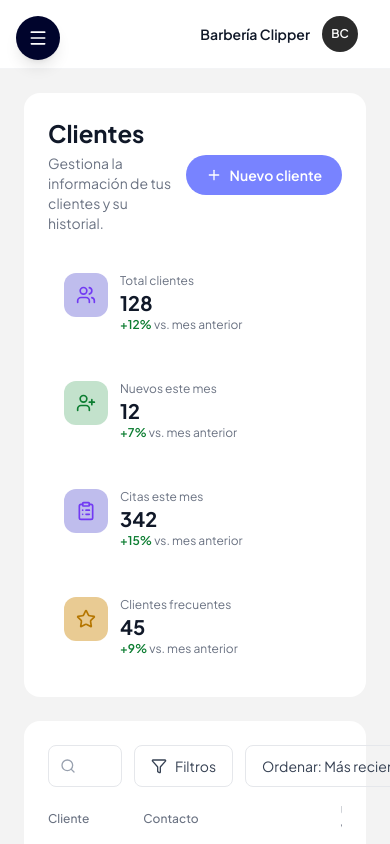
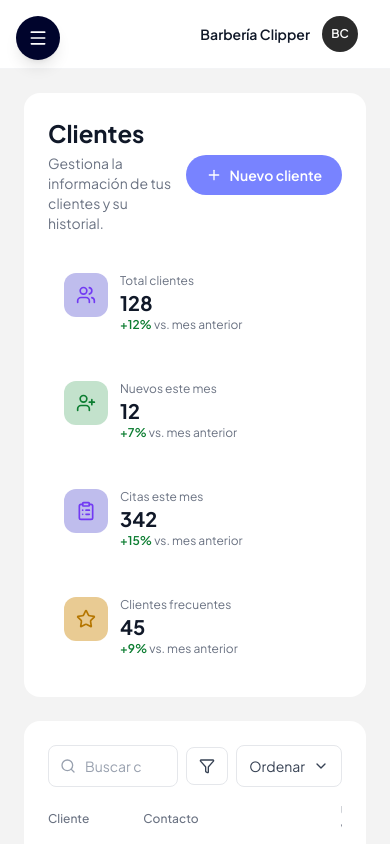
Before and after one commit to AndresRios123/Clipper-frontend, a React (Vite) app: page /clientes in a window 390 px wide. Built offline with nearby package versions, Linux system fonts and the light colour scheme.

Commit message:
filtros de busqueda de clientes ahora responsive

```diff
--- a/src/components/ClientsView/ClientslistSection.tsx
+++ b/src/components/ClientsView/ClientslistSection.tsx
@@ -9,33 +9,40 @@ const ClientsListSection = () => {
   return (
     <div className="bg-white rounded-2xl p-6 flex flex-col gap-4">
       {/* Barra de búsqueda + filtros + ordenar */}
-      <div className="flex items-center gap-3">
+      <div className="flex items-center gap-2">
         <SearchInput
           value={searchTerm}
           onChange={setSearchTerm}
           placeholder="Buscar cliente por nombre, teléfono o correo..."
-          className="flex-1"
+          className="flex-1 min-w-0"
         />
 
+        <div className="flex items-center gap-2 flex-shrink-0">
           <button
             type="button"
-          className="flex items-center gap-2 border border-gray-200 rounded-lg px-4 py-2.5 text-sm text-gray-700 hover:bg-gray-50 transition-colors flex-shrink-0"
+            className="flex items-center gap-2 border border-gray-200 rounded-lg px-3 py-2.5 text-sm text-gray-700 hover:bg-gray-50 transition-colors"
           >
             <Filter size={16} />
-          Filtros
+            <span className="hidden sm:inline">Filtros</span>
           </button>
 
           <button
             type="button"
-          className="flex items-center gap-2 border border-gray-200 rounded-lg px-4 py-2.5 text-sm text-gray-700 hover:bg-gray-50 transition-colors flex-shrink-0"
+            className="flex items-center gap-2 border border-gray-200 rounded-lg px-3 py-2.5 text-sm text-gray-700 hover:bg-gray-50 transition-colors"
           >
-          Ordenar: Más recientes
+            <span className="hidden sm:inline">Ordenar: Más recientes</span>
+            <span className="sm:hidden">Ordenar</span>
             <ChevronDown size={16} />
           </button>
         </div>
+      </div>
 
-      {/* Tabla de clientes + paginación */}
+      {/* Tabla de clientes + paginación:
+          -mx-6 px-6 permite que el scroll horizontal use todo el ancho
+          de la tarjeta sin quedar recortado por el rounded-2xl del padre */}
+      <div className="-mx-6 px-6">
         <ClientsTable />
+      </div>
     </div>
   );
 };
--- a/src/components/Datatable/DataTable.tsx
+++ b/src/components/Datatable/DataTable.tsx
@@ -107,12 +107,12 @@ function DataTable<T>({
 
       {/* Footer: conteo + paginación */}
       {totalItems > 0 && (
-        <div className="flex items-center justify-between gap-4 pt-1">
-          <p className="text-xs text-gray-500">
+        <div className="flex flex-col sm:flex-row sm:items-center justify-between gap-3 pt-1">
+          <p className="text-xs text-gray-500 text-center sm:text-left">
             Mostrando {startItem} a {endItem} de {totalItems} clientes
           </p>
 
-          <div className="flex items-center gap-1">
+          <div className="flex items-center justify-center gap-1 flex-wrap">
             {/* Anterior */}
             <button
               type="button"
```
Lines whose indentation alone changed are shown as unchanged.
